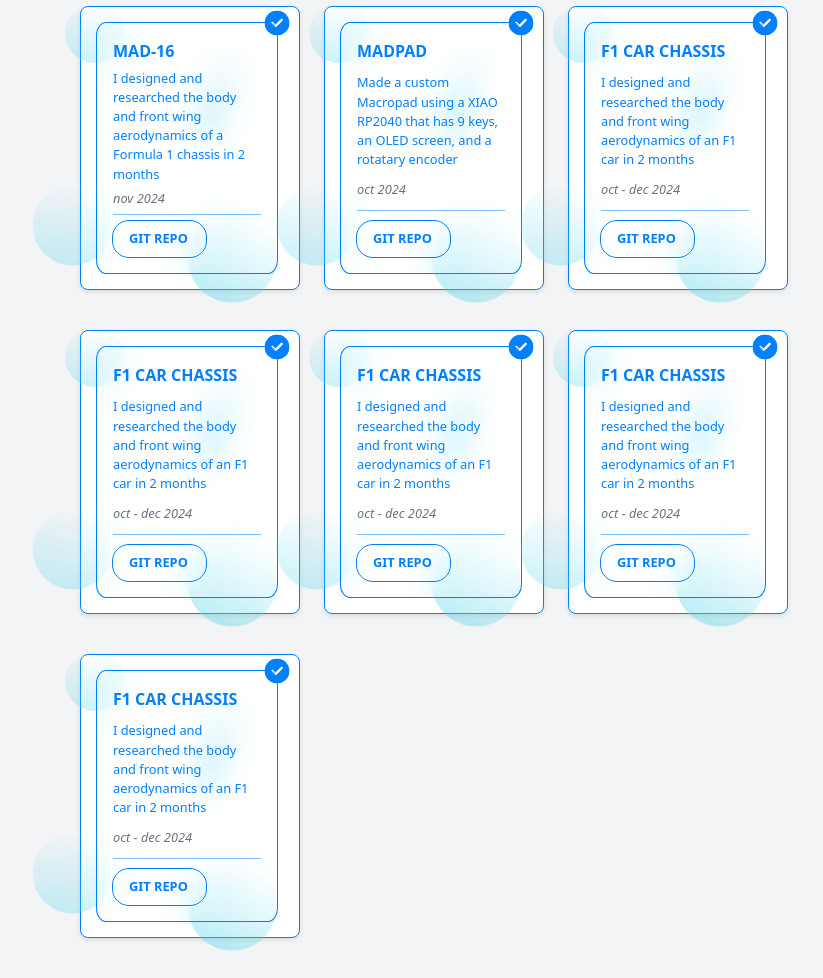
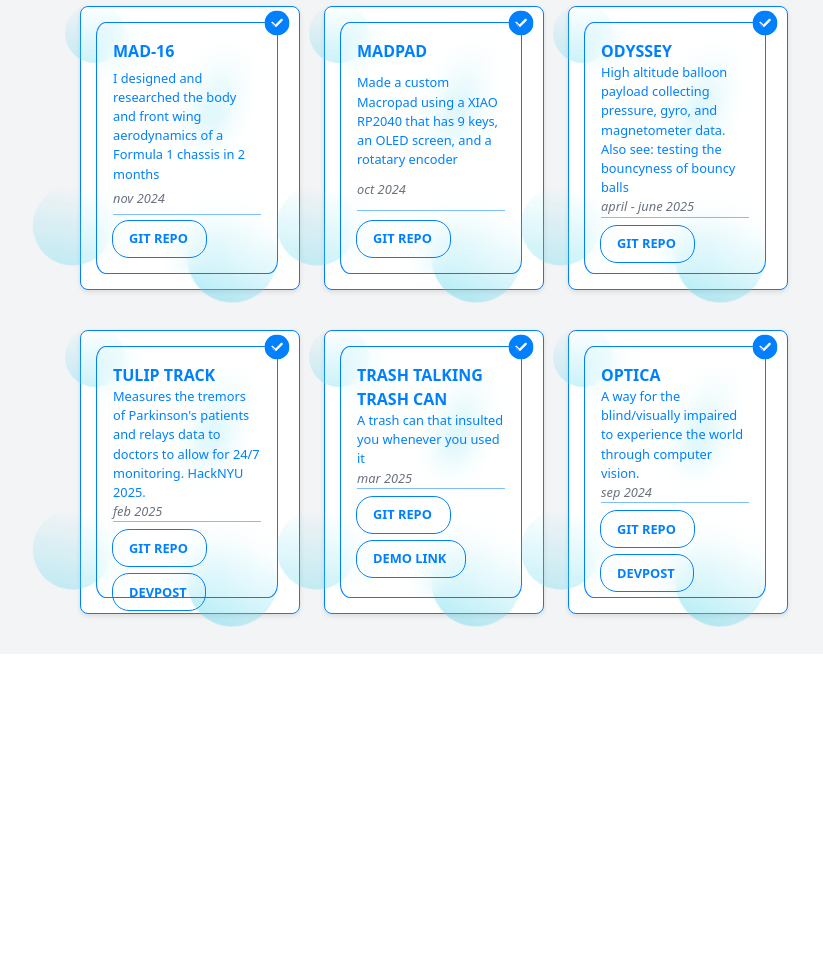
Before and after one commit to MeghanaM4/meghanaweb, a plain HTML site: page index.html in a window 1280 px wide. Shown: the part 352-1330 px from the top of the page, without its empty margins (206-1029 px from the left). After the commit the page ends 1006 px from the top, so only its background shows below. Drawn offline with nearby package versions, Linux system fonts and the light colour scheme.

Commit message:
card contents

```diff
--- a/index.html
+++ b/index.html
@@ -83,7 +83,7 @@
       </div>
     </div>
 
-        <div class="mb-4 break-inside-avoid">
+    <div class="mb-4 break-inside-avoid">
       <!-- From Uiverse.io by catraco -->
       <div class="card">
         <span></span>
@@ -116,7 +116,7 @@
       </div>
     </div>
 
-        <div class="mb-4 break-inside-avoid">
+    <div class="mb-4 break-inside-avoid">
       <!-- From Uiverse.io by catraco -->
       <div class="card">
         <span></span>
@@ -130,12 +130,13 @@
               d="M256 512A256 256 0 1 0 256 0a256 256 0 1 0 0 512zM369 209L241 337c-9.4 9.4-24.6 9.4-33.9 0l-64-64c-9.4-9.4-9.4-24.6 0-33.9s24.6-9.4 33.9 0l47 47L335 175c9.4-9.4 24.6-9.4 33.9 0s9.4 24.6 0 33.9z">
             </path>
           </svg>
-          <strong>F1 CAR CHASSIS</strong>
-          <p>I designed and researched the body and front wing aerodynamics of an F1 car in 2 months</p>
+          <strong>ODYSSEY</strong>
+          <p>High altitude balloon payload collecting pressure, gyro, and magnetometer data. Also see:
+            testing the bouncyness of bouncy balls</p>
 
-          <p class="text-gray-500" style="font-style:italic">oct - dec 2024</p>
-          <hr>
-          <a href="https://github.com/MeghanaM4/MAD16" target="_blank">
+          <p class="text-gray-500" style="font-style:italic">april - june 2025</p>
+          <hr class="mb-2">
+          <a href="https://github.com/MeghanaM4/Odyssey" target="_blank">
             <button>
               GIT REPO
               <svg class="arrow" xmlns="http://www.w3.org/2000/svg" height="1em" viewBox="0 0 512 512">
@@ -149,7 +150,7 @@
       </div>
     </div>
 
-        <div class="mb-4 break-inside-avoid">
+    <div class="mb-4 break-inside-avoid">
       <!-- From Uiverse.io by catraco -->
       <div class="card">
         <span></span>
@@ -163,14 +164,25 @@
               d="M256 512A256 256 0 1 0 256 0a256 256 0 1 0 0 512zM369 209L241 337c-9.4 9.4-24.6 9.4-33.9 0l-64-64c-9.4-9.4-9.4-24.6 0-33.9s24.6-9.4 33.9 0l47 47L335 175c9.4-9.4 24.6-9.4 33.9 0s9.4 24.6 0 33.9z">
             </path>
           </svg>
-          <strong>F1 CAR CHASSIS</strong>
-          <p>I designed and researched the body and front wing aerodynamics of an F1 car in 2 months</p>
+          <strong>TULIP TRACK</strong>
+          <p>Measures the tremors of Parkinson's patients and relays data to doctors to allow for 24/7
+            monitoring. HackNYU 2025. </p>
 
-          <p class="text-gray-500" style="font-style:italic">oct - dec 2024</p>
+          <p class="text-gray-500" style="font-style:italic">feb 2025</p>
           <hr>
-          <a href="https://github.com/MeghanaM4/MAD16" target="_blank">
+          <a class="mt-2" href="https://github.com/gzhu725/TulipTrack" target="_blank">
             <button>
               GIT REPO
+              <svg class="arrow" xmlns="http://www.w3.org/2000/svg" height="1em" viewBox="0 0 512 512">
+                <path
+                  d="M470.6 278.6c12.5-12.5 12.5-32.8 0-45.3l-160-160c-12.5-12.5-32.8-12.5-45.3 0s-12.5 32.8 0 45.3L402.7 256 265.4 393.4c-12.5 12.5-12.5 32.8 0 45.3s32.8 12.5 45.3 0l160-160zm-352 160l160-160c12.5-12.5 12.5-32.8 0-45.3l-160-160c-12.5-12.5-32.8-12.5-45.3 0s-12.5 32.8 0 45.3L210.7 256 73.4 393.4c-12.5 12.5-12.5 32.8 0 45.3s32.8 12.5 45.3 0z">
+                </path>
+              </svg>
+            </button>
+          </a>
+          <a class="mt-2 mb-2" href="https://devpost.com/software/tuliptrack" target="_blank">
+            <button>
+              DEVPOST
               <svg class="arrow" xmlns="http://www.w3.org/2000/svg" height="1em" viewBox="0 0 512 512">
                 <path
                   d="M470.6 278.6c12.5-12.5 12.5-32.8 0-45.3l-160-160c-12.5-12.5-32.8-12.5-45.3 0s-12.5 32.8 0 45.3L402.7 256 265.4 393.4c-12.5 12.5-12.5 32.8 0 45.3s32.8 12.5 45.3 0l160-160zm-352 160l160-160c12.5-12.5 12.5-32.8 0-45.3l-160-160c-12.5-12.5-32.8-12.5-45.3 0s-12.5 32.8 0 45.3L210.7 256 73.4 393.4c-12.5 12.5-12.5 32.8 0 45.3s32.8 12.5 45.3 0z">
@@ -182,7 +194,7 @@
       </div>
     </div>
 
-        <div class="mb-4 break-inside-avoid">
+    <div class="mb-4 break-inside-avoid">
       <!-- From Uiverse.io by catraco -->
       <div class="card">
         <span></span>
@@ -196,14 +208,24 @@
               d="M256 512A256 256 0 1 0 256 0a256 256 0 1 0 0 512zM369 209L241 337c-9.4 9.4-24.6 9.4-33.9 0l-64-64c-9.4-9.4-9.4-24.6 0-33.9s24.6-9.4 33.9 0l47 47L335 175c9.4-9.4 24.6-9.4 33.9 0s9.4 24.6 0 33.9z">
             </path>
           </svg>
-          <strong>F1 CAR CHASSIS</strong>
-          <p>I designed and researched the body and front wing aerodynamics of an F1 car in 2 months</p>
+          <strong>TRASH TALKING TRASH CAN</strong>
+          <p>A trash can that insulted you whenever you used it</p>
 
-          <p class="text-gray-500" style="font-style:italic">oct - dec 2024</p>
+          <p class="text-gray-500" style="font-style:italic">mar 2025</p>
           <hr>
-          <a href="https://github.com/MeghanaM4/MAD16" target="_blank">
+          <a class="mt-2" href="https://github.com/Dongathan-Jong/TTTC" target="_blank">
             <button>
               GIT REPO
+              <svg class="arrow" xmlns="http://www.w3.org/2000/svg" height="1em" viewBox="0 0 512 512">
+                <path
+                  d="M470.6 278.6c12.5-12.5 12.5-32.8 0-45.3l-160-160c-12.5-12.5-32.8-12.5-45.3 0s-12.5 32.8 0 45.3L402.7 256 265.4 393.4c-12.5 12.5-12.5 32.8 0 45.3s32.8 12.5 45.3 0l160-160zm-352 160l160-160c12.5-12.5 12.5-32.8 0-45.3l-160-160c-12.5-12.5-32.8-12.5-45.3 0s-12.5 32.8 0 45.3L210.7 256 73.4 393.4c-12.5 12.5-12.5 32.8 0 45.3s32.8 12.5 45.3 0z">
+                </path>
+              </svg>
+            </button>
+          </a>
+          <a class="mt-2 mb-2" href="https://youtu.be/JxGyt0A78mU" target="_blank">
+            <button>
+              DEMO LINK
               <svg class="arrow" xmlns="http://www.w3.org/2000/svg" height="1em" viewBox="0 0 512 512">
                 <path
                   d="M470.6 278.6c12.5-12.5 12.5-32.8 0-45.3l-160-160c-12.5-12.5-32.8-12.5-45.3 0s-12.5 32.8 0 45.3L402.7 256 265.4 393.4c-12.5 12.5-12.5 32.8 0 45.3s32.8 12.5 45.3 0l160-160zm-352 160l160-160c12.5-12.5 12.5-32.8 0-45.3l-160-160c-12.5-12.5-32.8-12.5-45.3 0s-12.5 32.8 0 45.3L210.7 256 73.4 393.4c-12.5 12.5-12.5 32.8 0 45.3s32.8 12.5 45.3 0z">
@@ -215,7 +237,7 @@
       </div>
     </div>
 
-        <div class="mb-4 break-inside-avoid">
+    <div class="mb-4 break-inside-avoid">
       <!-- From Uiverse.io by catraco -->
       <div class="card">
         <span></span>
@@ -229,12 +251,12 @@
               d="M256 512A256 256 0 1 0 256 0a256 256 0 1 0 0 512zM369 209L241 337c-9.4 9.4-24.6 9.4-33.9 0l-64-64c-9.4-9.4-9.4-24.6 0-33.9s24.6-9.4 33.9 0l47 47L335 175c9.4-9.4 24.6-9.4 33.9 0s9.4 24.6 0 33.9z">
             </path>
           </svg>
-          <strong>F1 CAR CHASSIS</strong>
-          <p>I designed and researched the body and front wing aerodynamics of an F1 car in 2 months</p>
+          <strong>OPTICA</strong>
+          <p>A way for the blind/visually impaired to experience the world through computer vision.</p>
 
-          <p class="text-gray-500" style="font-style:italic">oct - dec 2024</p>
+          <p class="text-gray-500" style="font-style:italic">sep 2024</p>
           <hr>
-          <a href="https://github.com/MeghanaM4/MAD16" target="_blank">
+          <a class="mt-2" href="https://github.com/ddiyas/OpticaV2" target="_blank">
             <button>
               GIT REPO
               <svg class="arrow" xmlns="http://www.w3.org/2000/svg" height="1em" viewBox="0 0 512 512">
@@ -244,32 +266,9 @@
               </svg>
             </button>
           </a>
-        </div>
-      </div>
-    </div>
-
-        <div class="mb-4 break-inside-avoid">
-      <!-- From Uiverse.io by catraco -->
-      <div class="card">
-        <span></span>
-        <span></span>
-        <span></span>
-        <span></span>
-        <div>
-          <svg class="check" xmlns="http://www.w3.org/2000/svg" height="1em" viewBox="0 0 512 512">
-
-            <path
-              d="M256 512A256 256 0 1 0 256 0a256 256 0 1 0 0 512zM369 209L241 337c-9.4 9.4-24.6 9.4-33.9 0l-64-64c-9.4-9.4-9.4-24.6 0-33.9s24.6-9.4 33.9 0l47 47L335 175c9.4-9.4 24.6-9.4 33.9 0s9.4 24.6 0 33.9z">
-            </path>
-          </svg>
-          <strong>F1 CAR CHASSIS</strong>
-          <p>I designed and researched the body and front wing aerodynamics of an F1 car in 2 months</p>
-
-          <p class="text-gray-500" style="font-style:italic">oct - dec 2024</p>
-          <hr>
-          <a href="https://github.com/MeghanaM4/MAD16" target="_blank">
+          <a class="mt-2 mb-2" href="https://devpost.com/software/optica-gar7hw" target="_blank">
             <button>
-              GIT REPO
+              DEVPOST
               <svg class="arrow" xmlns="http://www.w3.org/2000/svg" height="1em" viewBox="0 0 512 512">
                 <path
                   d="M470.6 278.6c12.5-12.5 12.5-32.8 0-45.3l-160-160c-12.5-12.5-32.8-12.5-45.3 0s-12.5 32.8 0 45.3L402.7 256 265.4 393.4c-12.5 12.5-12.5 32.8 0 45.3s32.8 12.5 45.3 0l160-160zm-352 160l160-160c12.5-12.5 12.5-32.8 0-45.3l-160-160c-12.5-12.5-32.8-12.5-45.3 0s-12.5 32.8 0 45.3L210.7 256 73.4 393.4c-12.5 12.5-12.5 32.8 0 45.3s32.8 12.5 45.3 0z">
```
